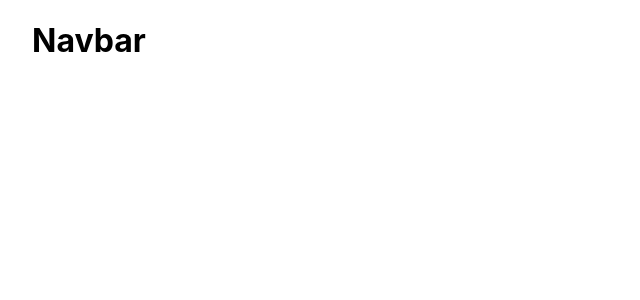
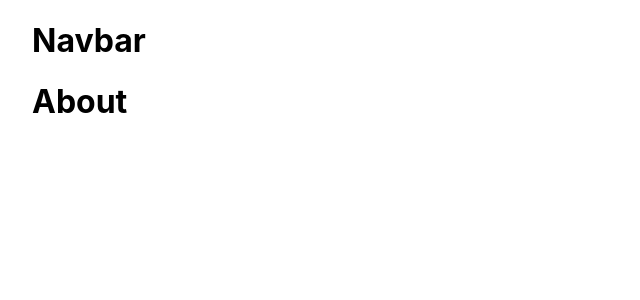
Before and after one commit to domchu/freedom-life-church-website-using-Next-React, a Next.js app: page /about in a window 1280 px wide. Shown: the top 300 px of the page, without its empty margins (0-640 px from the left). Built offline with nearby package versions, Linux system fonts and the light colour scheme.

Commit message:
text: added texts to the about page

```diff
--- a/pages/about.jsx
+++ b/pages/about.jsx
@@ -3,7 +3,7 @@ import Image from "next/image";
 import Navbar from "../Components/Navbar";
 import styles from "../styles/Home.module.css";
 
-export default function Home() {
+export default function About() {
   return (
     <div className={styles.container}>
       <Head>
@@ -12,6 +12,7 @@ export default function Home() {
         <link rel="icon" href="/favicon.ico" />
       </Head>
       <Navbar />
+      <h1>About</h1>
     </div>
   );
 }
```
